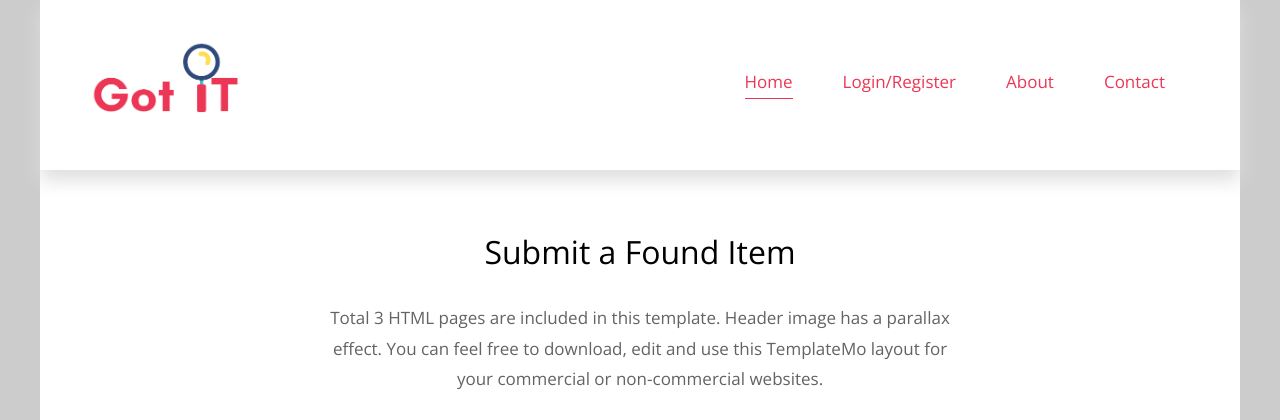
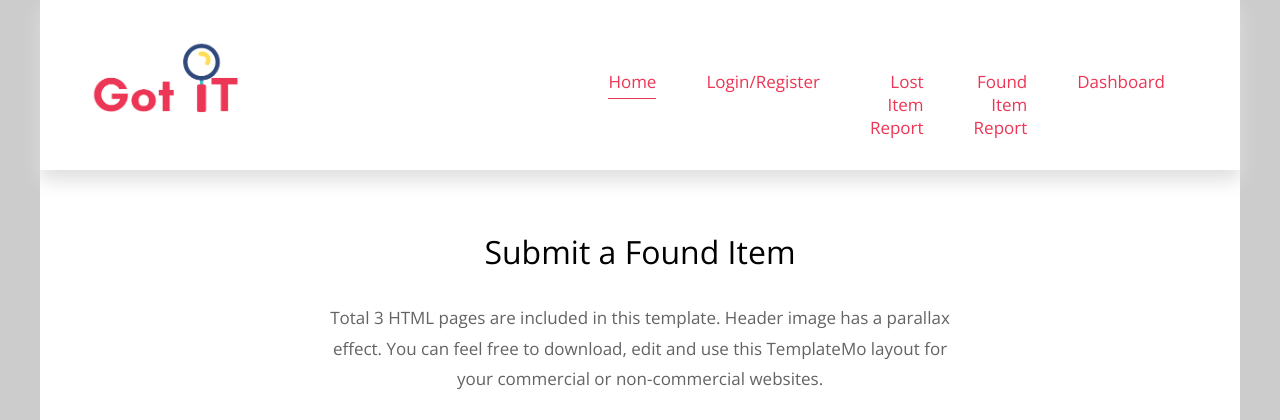
Before and after one commit to AndreaGon/got-it-php, a PHP site: page /founditemform.php in a window 1280 px wide. Shown: the top 420 px of the page. Run offline with PHP 8.4, Linux system fonts and the light colour scheme; data that the repository does not hold is empty.

Commit message:
Updated title, navigation, and image storing code

```diff
--- a/founditemform.php
+++ b/founditemform.php
@@ -17,7 +17,7 @@
     $date = $_POST['date'];
     $time = $_POST['time'];
     $location = $_POST['location'];
-    $image = $_FILES['image']['name'];
+    $image = addslashes(file_get_contents($_FILES['image']['tmp_name']));
 
     if(empty($color)) $color = NULL;
     if(empty($brand)) $brand = NULL;
@@ -41,7 +41,7 @@
   echo '<meta charset="UTF-8" />';
   echo '<meta name="viewport" content="width=device-width, initial-scale=1.0" />';
   echo '<meta http-equiv="X-UA-Compatible" content="ie=edge" />';
-  echo '<title>Simple House Template</title>';
+  echo '<title>GotIt - Found Item Form</title>';
   echo '<link href="https://fonts.googleapis.com/css?family=Open+Sans:400" rel="stylesheet" />';
   echo '<link href="css/templatemo-style.css" media="all" rel="stylesheet" />';
   echo '<link href="css/custom.css" media="all" rel="stylesheet" />';
@@ -71,8 +71,9 @@
   echo '<ul class="tm-nav-ul">';
   echo '<li class="tm-nav-li"><a href="index.php" class="custom-link active">Home</a></li>';
   echo '<li class="tm-nav-li"><a href="login.php" class="custom-link">Login/Register</a></li>';
-  echo '<li class="tm-nav-li"><a href="about.html" class="custom-link">About</a></li>';
-  echo '<li class="tm-nav-li"><a href="contact.html" class="custom-link">Contact</a></li>';
+  echo '<li class="tm-nav-li"><a href="lostitemform.php" class="custom-link">Lost Item Report</a></li>';
+  echo '<li class="tm-nav-li"><a href="founditemform.php" class="custom-link">Found Item Report</a></li>';
+  echo '<li class="tm-nav-li"><a href="#" class="custom-link">Dashboard</a></li>';
   echo '</ul>';
   echo '</nav>';
   echo '</div>';
```
